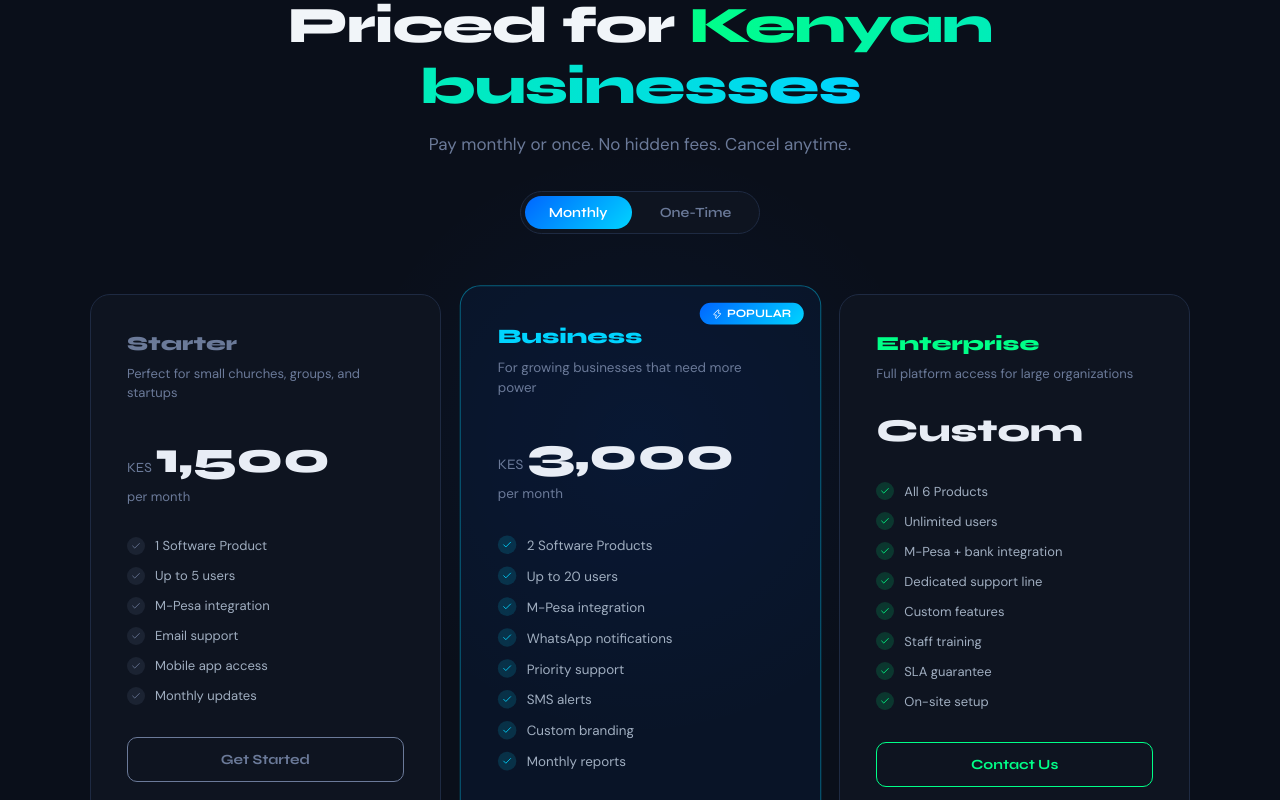
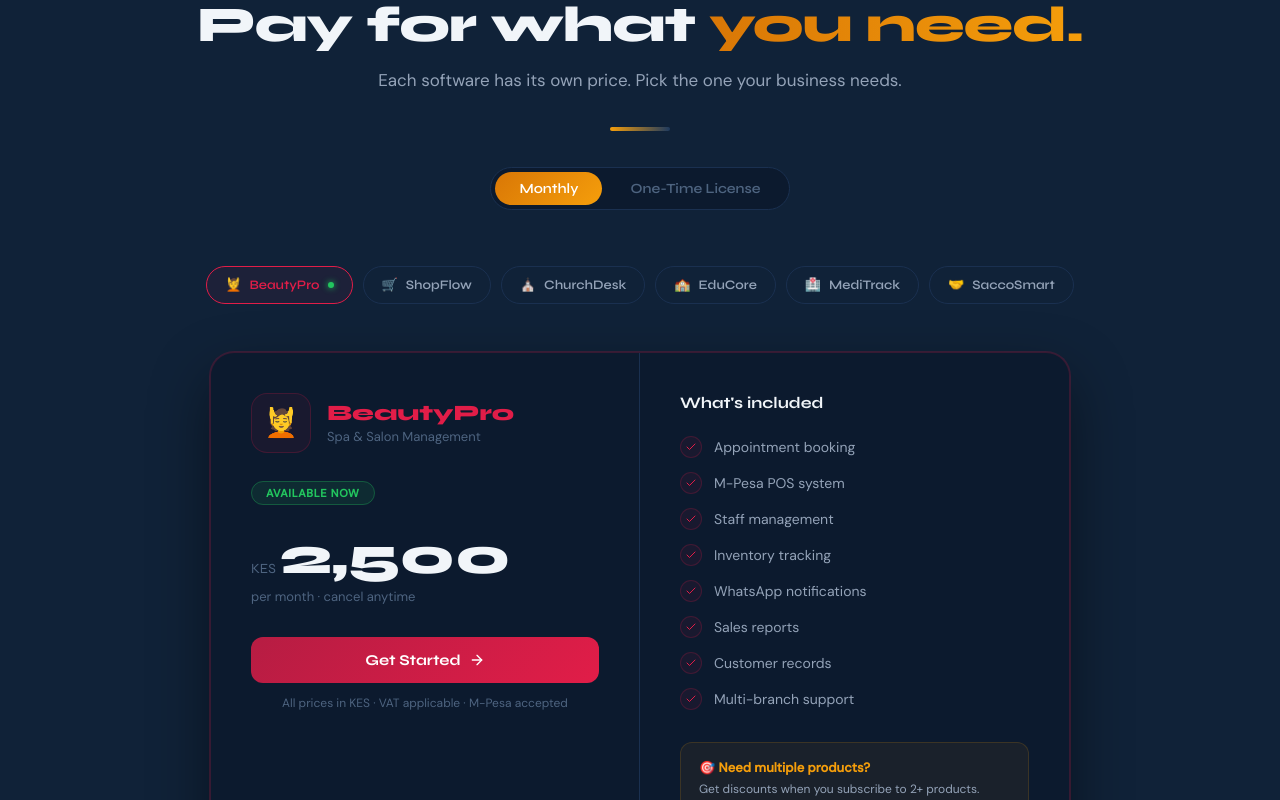
Before and after one commit to Dantechdevs/dantechdevs-website, a Next.js app: page / in a window 1280 px wide. Shown: the part 3600-4400 px from the top of the page. Built offline with nearby package versions, Linux system fonts and the light colour scheme.

Commit message:
feat(pricing): redesign pricing to show individual product plans

```diff
--- a/app/components/Pricing.tsx
+++ b/app/components/Pricing.tsx
@@ -1,168 +1,349 @@
 'use client';
-import { Check, Zap } from 'lucide-react';
+import { Check, Zap, ArrowRight } from 'lucide-react';
 import { useState } from 'react';
 
-const plans = [
+const products = [
   {
-    name: 'Starter',
+    emoji: '💆',
+    name: 'BeautyPro',
+    tagline: 'Spa & Salon Management',
+    color: '#E11D48',
+    bg: 'rgba(225,29,72,0.06)',
+    border: 'rgba(225,29,72,0.2)',
+    monthlyKES: 2500,
+    oneTimeKES: 35000,
+    popular: true,
+    status: 'Available Now',
+    features: [
+      'Appointment booking',
+      'M-Pesa POS system',
+      'Staff management',
+      'Inventory tracking',
+      'WhatsApp notifications',
+      'Sales reports',
+      'Customer records',
+      'Multi-branch support',
+    ],
+  },
+  {
+    emoji: '🛒',
+    name: 'ShopFlow',
+    tagline: 'Retail & Inventory',
+    color: '#F59E0B',
+    bg: 'rgba(245,158,11,0.06)',
+    border: 'rgba(245,158,11,0.2)',
+    monthlyKES: 2000,
+    oneTimeKES: 30000,
+    popular: false,
+    status: 'Coming Soon',
+    features: [
+      'Stock management',
+      'Sales & receipts',
+      'Supplier records',
+      'Cash & M-Pesa POS',
+      'Low stock alerts',
+      'Sales reports',
+      'Multiple outlets',
+      'Barcode support',
+    ],
+  },
+  {
+    emoji: '⛪',
+    name: 'ChurchDesk',
+    tagline: 'Church & Community',
+    color: '#A78BFA',
+    bg: 'rgba(167,139,250,0.06)',
+    border: 'rgba(167,139,250,0.2)',
     monthlyKES: 1500,
     oneTimeKES: 25000,
-    desc: 'Perfect for small churches, groups, and startups',
-    features: ['1 Software Product', 'Up to 5 users', 'M-Pesa integration', 'Email support', 'Mobile app access', 'Monthly updates'],
-    highlight: false,
-    color: '#6B7A99',
+    popular: false,
+    status: 'Coming Soon',
+    features: [
+      'Member registry',
+      'Tithes & offerings',
+      'Event management',
+      'SMS/WhatsApp blast',
+      'Financial reports',
+      'Attendance tracking',
+      'Committee management',
+      'M-Pesa integration',
+    ],
   },
   {
-    name: 'Business',
+    emoji: '🏫',
+    name: 'EduCore',
+    tagline: 'School Management',
+    color: '#22C55E',
+    bg: 'rgba(34,197,94,0.06)',
+    border: 'rgba(34,197,94,0.2)',
     monthlyKES: 3000,
-    oneTimeKES: 45000,
-    desc: 'For growing businesses that need more power',
-    features: ['2 Software Products', 'Up to 20 users', 'M-Pesa integration', 'WhatsApp notifications', 'Priority support', 'SMS alerts', 'Custom branding', 'Monthly reports'],
-    highlight: true,
-    color: '#00D4FF',
+    oneTimeKES: 50000,
+    popular: false,
+    status: 'Coming Soon',
+    features: [
+      'Student enrollment',
+      'Fee collection & M-Pesa',
+      'Exam results & reports',
+      'Attendance tracking',
+      'Parent portal/SMS',
+      'Teacher management',
+      'Class timetables',
+      'KRA receipting',
+    ],
   },
   {
-    name: 'Enterprise',
-    monthlyKES: null,
-    oneTimeKES: null,
-    desc: 'Full platform access for large organizations',
-    features: ['All 6 Products', 'Unlimited users', 'M-Pesa + bank integration', 'Dedicated support line', 'Custom features', 'Staff training', 'SLA guarantee', 'On-site setup'],
-    highlight: false,
-    color: '#00FF88',
+    emoji: '🏥',
+    name: 'MediTrack',
+    tagline: 'Clinic Management',
+    color: '#38BDF8',
+    bg: 'rgba(56,189,248,0.06)',
+    border: 'rgba(56,189,248,0.2)',
+    monthlyKES: 3500,
+    oneTimeKES: 55000,
+    popular: false,
+    status: 'Coming Soon',
+    features: [
+      'Patient records',
+      'Appointment booking',
+      'Prescription management',
+      'Billing & M-Pesa',
+      'Lab results',
+      'Doctor scheduling',
+      'Drug inventory',
+      'Insurance support',
+    ],
+  },
+  {
+    emoji: '🤝',
+    name: 'SaccoSmart',
+    tagline: 'SACCO & Chama',
+    color: '#FB923C',
+    bg: 'rgba(251,146,60,0.06)',
+    border: 'rgba(251,146,60,0.2)',
+    monthlyKES: 4000,
+    oneTimeKES: 60000,
+    popular: false,
+    status: 'Coming Soon',
+    features: [
+      'Member contributions',
+      'Loan management',
+      'Interest calculation',
+      'M-Pesa deposits',
+      'Member statements',
+      'Dividend calculation',
+      'SMS notifications',
+      'Audit trail',
+    ],
   },
 ];
 
 export default function Pricing() {
   const [isMonthly, setIsMonthly] = useState(true);
+  const [selected, setSelected] = useState(0);
+
+  const plan = products[selected];
 
   return (
-    <section id="pricing" style={{ padding: '120px 5%', background: '#0A0F1A', position: 'relative' }}>
-
-      {/* Background */}
-      <div style={{
-        position: 'absolute', top: '50%', left: '50%', transform: 'translate(-50%,-50%)',
-        width: 600, height: 600, borderRadius: '50%',
-        background: 'radial-gradient(circle, rgba(0,102,255,0.06) 0%, transparent 70%)',
-        pointerEvents: 'none',
-      }} />
-
-      <div style={{ maxWidth: 1100, margin: '0 auto', position: 'relative' }}>
+    <section id="pricing" style={{ padding: '120px 5%', background: 'var(--surface2)' }}>
+      <div style={{ maxWidth: 1200, margin: '0 auto' }}>
 
         {/* Header */}
-        <div style={{ textAlign: 'center', marginBottom: 60 }}>
-          <div className="pill" style={{ marginBottom: 20, display: 'inline-flex' }}>
-            Simple Pricing
-          </div>
-          <h2 style={{ fontSize: 'clamp(32px, 4vw, 52px)', fontWeight: 800, letterSpacing: '-0.02em', marginBottom: 16 }}>
-            Priced for{' '}
-            <span style={{ background: 'linear-gradient(90deg, #00FF88, #00D4FF)', WebkitBackgroundClip: 'text', WebkitTextFillColor: 'transparent', backgroundClip: 'text' }}>
-              Kenyan businesses
+        <div style={{ textAlign: 'center', marginBottom: 56 }}>
+          <div className="pill" style={{ marginBottom: 20, display: 'inline-flex' }}>Pricing</div>
+          <h2 style={{ fontSize: 'clamp(30px, 4vw, 50px)', fontWeight: 800, letterSpacing: '-0.02em', marginBottom: 14 }}>
+            Pay for what{' '}
+            <span style={{ background: 'linear-gradient(90deg, var(--accent2), var(--accent))', WebkitBackgroundClip: 'text', WebkitTextFillColor: 'transparent', backgroundClip: 'text' }}>
+              you need.
             </span>
           </h2>
-          <p style={{ color: '#6B7A99', fontSize: 17, marginBottom: 36 }}>Pay monthly or once. No hidden fees. Cancel anytime.</p>
+          <p style={{ color: 'var(--text2)', fontSize: 17, marginBottom: 36 }}>
+            Each software has its own price. Pick the one your business needs.
+          </p>
+          <div className="section-divider" style={{ margin: '0 auto 36px' }} />
 
-          {/* Toggle */}
+          {/* Monthly / One-Time Toggle */}
           <div style={{
-            display: 'inline-flex', background: '#0E1420', border: '1px solid #1E2A42',
-            borderRadius: 100, padding: 4, gap: 4,
+            display: 'inline-flex', background: 'var(--surface)',
+            border: '1px solid var(--border)', borderRadius: 100, padding: 4, gap: 4,
           }}>
-            {['Monthly', 'One-Time'].map((t, i) => (
+            {['Monthly', 'One-Time License'].map((t, i) => (
               <button key={t} onClick={() => setIsMonthly(i === 0)} style={{
                 padding: '8px 24px', borderRadius: 100, border: 'none', cursor: 'pointer',
                 fontSize: 14, fontFamily: 'Syne, sans-serif', fontWeight: 600,
-                background: (i === 0) === isMonthly ? 'linear-gradient(135deg, #0066FF, #00D4FF)' : 'transparent',
-                color: (i === 0) === isMonthly ? 'white' : '#6B7A99',
+                background: (i === 0) === isMonthly
+                  ? 'linear-gradient(135deg, var(--accent2), var(--accent))'
+                  : 'transparent',
+                color: (i === 0) === isMonthly ? 'white' : 'var(--muted)',
                 transition: 'all 0.3s',
               }}>{t}</button>
             ))}
           </div>
         </div>
 
-        {/* Plans */}
-        <div style={{ display: 'grid', gridTemplateColumns: 'repeat(auto-fit, minmax(300px, 1fr))', gap: 24, alignItems: 'start' }}>
-          {plans.map((plan, i) => (
-            <div key={i} style={{
-              background: plan.highlight ? 'rgba(0,102,255,0.06)' : '#0E1420',
-              border: `1px solid ${plan.highlight ? 'rgba(0,212,255,0.4)' : '#1E2A42'}`,
-              borderRadius: 20, padding: 36,
-              transform: plan.highlight ? 'scale(1.03)' : 'none',
-              position: 'relative', overflow: 'hidden',
+        {/* Product Selector Tabs */}
+        <div style={{
+          display: 'flex', flexWrap: 'wrap', gap: 10,
+          justifyContent: 'center', marginBottom: 48,
         }}>
+          {products.map((p, i) => (
+            <button key={i} onClick={() => setSelected(i)} style={{
+              display: 'flex', alignItems: 'center', gap: 8,
+              padding: '10px 18px', borderRadius: 100, border: '1px solid',
+              borderColor: selected === i ? p.color : 'var(--border)',
+              background: selected === i ? p.bg : 'transparent',
+              color: selected === i ? p.color : 'var(--text2)',
+              cursor: 'pointer', fontFamily: 'Syne, sans-serif',
+              fontWeight: 600, fontSize: 13, transition: 'all 0.2s',
+            }}>
+              <span>{p.emoji}</span>
+              {p.name}
+              {p.status === 'Available Now' && (
+                <span style={{
+                  width: 6, height: 6, borderRadius: '50%',
+                  background: '#22C55E', boxShadow: '0 0 6px #22C55E',
+                }} />
+              )}
+            </button>
+          ))}
+        </div>
 
-              {plan.highlight && (
+        {/* Pricing Card */}
         <div style={{
-                  position: 'absolute', top: 16, right: 16,
-                  background: 'linear-gradient(135deg, #0066FF, #00D4FF)',
-                  borderRadius: 100, padding: '4px 12px',
-                  display: 'flex', alignItems: 'center', gap: 4,
-                  fontSize: 11, color: 'white', fontWeight: 700, fontFamily: 'Syne, sans-serif',
+          maxWidth: 860, margin: '0 auto',
+          display: 'grid', gridTemplateColumns: '1fr 1fr',
+          background: 'var(--card-bg)', border: `1px solid ${plan.border}`,
+          borderRadius: 24, overflow: 'hidden',
+          boxShadow: `0 0 0 1px ${plan.border}, 0 24px 60px var(--shadow)`,
+        }} className="pricing-card">
+
+          {/* Left — Info */}
+          <div style={{ padding: 40, borderRight: '1px solid var(--border)' }}>
+
+            {/* Product header */}
+            <div style={{ display: 'flex', alignItems: 'center', gap: 16, marginBottom: 28 }}>
+              <div style={{
+                width: 60, height: 60, borderRadius: 16,
+                background: plan.bg, border: `1px solid ${plan.border}`,
+                display: 'flex', alignItems: 'center', justifyContent: 'center', fontSize: 28,
               }}>
-                  <Zap size={10} /> POPULAR
+                {plan.emoji}
               </div>
-              )}
+              <div>
+                <h3 style={{ fontSize: 22, fontWeight: 800, color: plan.color }}>{plan.name}</h3>
+                <div style={{ fontSize: 13, color: 'var(--muted)', marginTop: 2 }}>{plan.tagline}</div>
+              </div>
+            </div>
 
-              <h3 style={{ fontSize: 20, fontWeight: 800, color: plan.color, marginBottom: 8 }}>{plan.name}</h3>
-              <p style={{ color: '#6B7A99', fontSize: 13, marginBottom: 28, lineHeight: 1.5 }}>{plan.desc}</p>
+            {/* Status */}
+            <div style={{ marginBottom: 28 }}>
+              <span style={{
+                fontSize: 11, fontWeight: 700, letterSpacing: '0.06em',
+                padding: '4px 14px', borderRadius: 100, textTransform: 'uppercase',
+                background: plan.status === 'Available Now' ? 'rgba(34,197,94,0.1)' : 'rgba(245,158,11,0.08)',
+                color: plan.status === 'Available Now' ? '#22C55E' : 'var(--accent)',
+                border: `1px solid ${plan.status === 'Available Now' ? 'rgba(34,197,94,0.3)' : 'rgba(245,158,11,0.25)'}`,
+              }}>
+                {plan.status}
+              </span>
+            </div>
 
             {/* Price */}
             <div style={{ marginBottom: 32 }}>
-                {plan.monthlyKES ? (
-                  <>
               <div style={{ display: 'flex', alignItems: 'baseline', gap: 4 }}>
-                      <span style={{ fontSize: 14, color: '#6B7A99', fontFamily: 'Syne, sans-serif' }}>KES</span>
-                      <span style={{ fontSize: 44, fontWeight: 800, fontFamily: 'Syne, sans-serif', color: '#E8EDF5' }}>
-                        {isMonthly ? plan.monthlyKES?.toLocaleString() : plan.oneTimeKES?.toLocaleString()}
+                <span style={{ fontSize: 14, color: 'var(--muted)', fontFamily: 'Syne, sans-serif' }}>KES</span>
+                <span style={{ fontSize: 52, fontWeight: 800, fontFamily: 'Syne, sans-serif', color: 'var(--text)', lineHeight: 1 }}>
+                  {isMonthly
+                    ? plan.monthlyKES.toLocaleString()
+                    : plan.oneTimeKES.toLocaleString()}
                 </span>
               </div>
-                    <div style={{ fontSize: 13, color: '#6B7A99', marginTop: 4 }}>
-                      {isMonthly ? 'per month' : 'one-time license'}
+              <div style={{ fontSize: 13, color: 'var(--muted)', marginTop: 6 }}>
+                {isMonthly ? 'per month · cancel anytime' : 'one-time · yours forever'}
               </div>
-                  </>
-                ) : (
-                  <div style={{ fontSize: 32, fontWeight: 800, fontFamily: 'Syne, sans-serif', color: '#E8EDF5' }}>
-                    Custom
-                  </div>
-                )}
             </div>
 
-              {/* Features */}
-              <div style={{ display: 'flex', flexDirection: 'column', gap: 12, marginBottom: 32 }}>
+            {/* CTA */}
+            <a href="#contact" style={{
+              display: 'flex', alignItems: 'center', justifyContent: 'center', gap: 8,
+              textDecoration: 'none', padding: '14px 28px', borderRadius: 12,
+              background: `linear-gradient(135deg, ${plan.color}CC, ${plan.color})`,
+              color: 'white', fontFamily: 'Syne, sans-serif', fontWeight: 700,
+              fontSize: 15, transition: 'all 0.3s', marginBottom: 12,
+            }}
+              onMouseEnter={e => { e.currentTarget.style.transform = 'translateY(-2px)'; e.currentTarget.style.boxShadow = `0 8px 24px ${plan.color}44`; }}
+              onMouseLeave={e => { e.currentTarget.style.transform = 'translateY(0)'; e.currentTarget.style.boxShadow = 'none'; }}>
+              {plan.status === 'Available Now' ? 'Get Started' : 'Join Waitlist'}
+              <ArrowRight size={16} />
+            </a>
+
+            <p style={{ fontSize: 12, color: 'var(--muted)', textAlign: 'center' }}>
+              All prices in KES · VAT applicable · M-Pesa accepted
+            </p>
+          </div>
+
+          {/* Right — Features */}
+          <div style={{ padding: 40 }}>
+            <h4 style={{ fontSize: 16, fontWeight: 700, marginBottom: 24, color: 'var(--text)' }}>
+              What&apos;s included
+            </h4>
+            <div style={{ display: 'flex', flexDirection: 'column', gap: 14 }}>
               {plan.features.map((f, j) => (
-                  <div key={j} style={{ display: 'flex', alignItems: 'center', gap: 10 }}>
+                <div key={j} style={{ display: 'flex', alignItems: 'center', gap: 12 }}>
                   <div style={{
-                      width: 18, height: 18, borderRadius: '50%',
-                      background: `rgba(${plan.color === '#00D4FF' ? '0,212,255' : plan.color === '#00FF88' ? '0,255,136' : '107,122,153'},0.15)`,
-                      display: 'flex', alignItems: 'center', justifyContent: 'center', flexShrink: 0,
+                    width: 22, height: 22, borderRadius: '50%', flexShrink: 0,
+                    background: plan.bg, border: `1px solid ${plan.border}`,
+                    display: 'flex', alignItems: 'center', justifyContent: 'center',
                   }}>
-                      <Check size={10} color={plan.color} />
+                    <Check size={12} color={plan.color} />
                   </div>
-                    <span style={{ fontSize: 13, color: '#A0AEC0' }}>{f}</span>
+                  <span style={{ fontSize: 14, color: 'var(--text2)' }}>{f}</span>
                 </div>
               ))}
             </div>
 
-              <a href="#contact" style={{
-                display: 'block', textAlign: 'center', textDecoration: 'none',
-                padding: '13px 24px', borderRadius: 10, fontSize: 14,
-                fontFamily: 'Syne, sans-serif', fontWeight: 700,
-                background: plan.highlight ? 'linear-gradient(135deg, #0066FF, #00D4FF)' : 'transparent',
-                color: plan.highlight ? 'white' : plan.color,
-                border: plan.highlight ? 'none' : `1px solid ${plan.color}`,
-                transition: 'all 0.3s',
+            {/* All products note */}
+            <div style={{
+              marginTop: 32, padding: '16px 18px', borderRadius: 12,
+              background: 'rgba(245,158,11,0.06)', border: '1px solid rgba(245,158,11,0.15)',
+            }}>
+              <div style={{ fontSize: 13, color: 'var(--accent)', fontWeight: 600, marginBottom: 4 }}>
+                🎯 Need multiple products?
+              </div>
+              <div style={{ fontSize: 12, color: 'var(--text2)', lineHeight: 1.6 }}>
+                Get discounts when you subscribe to 2+ products. Contact us for a bundle deal.
+              </div>
+            </div>
+          </div>
+        </div>
+
+        {/* All products summary */}
+        <div style={{ marginTop: 48, display: 'grid', gridTemplateColumns: 'repeat(auto-fit, minmax(160px, 1fr))', gap: 12 }}>
+          {products.map((p, i) => (
+            <div key={i} onClick={() => setSelected(i)} style={{
+              padding: '16px 20px', borderRadius: 14,
+              background: selected === i ? p.bg : 'var(--card-bg)',
+              border: `1px solid ${selected === i ? p.border : 'var(--border)'}`,
+              cursor: 'pointer', transition: 'all 0.2s', textAlign: 'center',
             }}
-                onMouseEnter={e => !plan.highlight && (e.currentTarget.style.background = `rgba(${plan.color === '#00FF88' ? '0,255,136' : '107,122,153'},0.1)`)}
-                onMouseLeave={e => !plan.highlight && (e.currentTarget.style.background = 'transparent')}>
-                {plan.monthlyKES ? 'Get Started' : 'Contact Us'}
-              </a>
+              onMouseEnter={e => { e.currentTarget.style.borderColor = p.color; }}
+              onMouseLeave={e => { e.currentTarget.style.borderColor = selected === i ? p.border : 'var(--border)'; }}>
+              <div style={{ fontSize: 22, marginBottom: 6 }}>{p.emoji}</div>
+              <div style={{ fontSize: 13, fontWeight: 700, color: selected === i ? p.color : 'var(--text)', fontFamily: 'Syne, sans-serif' }}>{p.name}</div>
+              <div style={{ fontSize: 12, color: 'var(--muted)', marginTop: 4 }}>
+                KES {isMonthly ? p.monthlyKES.toLocaleString() : p.oneTimeKES.toLocaleString()}
+                {isMonthly ? '/mo' : ''}
+              </div>
             </div>
           ))}
         </div>
+      </div>
 
-        {/* Bottom note */}
-        <p style={{ textAlign: 'center', color: '#6B7A99', fontSize: 13, marginTop: 48 }}>
-          All plans include M-Pesa integration • Prices in Kenyan Shillings (KES) • VAT applicable
-        </p>
-      </div>
+      <style>{`
+        @media (max-width: 640px) {
+          .pricing-card { grid-template-columns: 1fr !important; }
+          .pricing-card > div:first-child { border-right: none !important; border-bottom: 1px solid var(--border); }
+        }
+      `}</style>
     </section>
   );
 }
```
Lines whose indentation alone changed are shown as unchanged.
